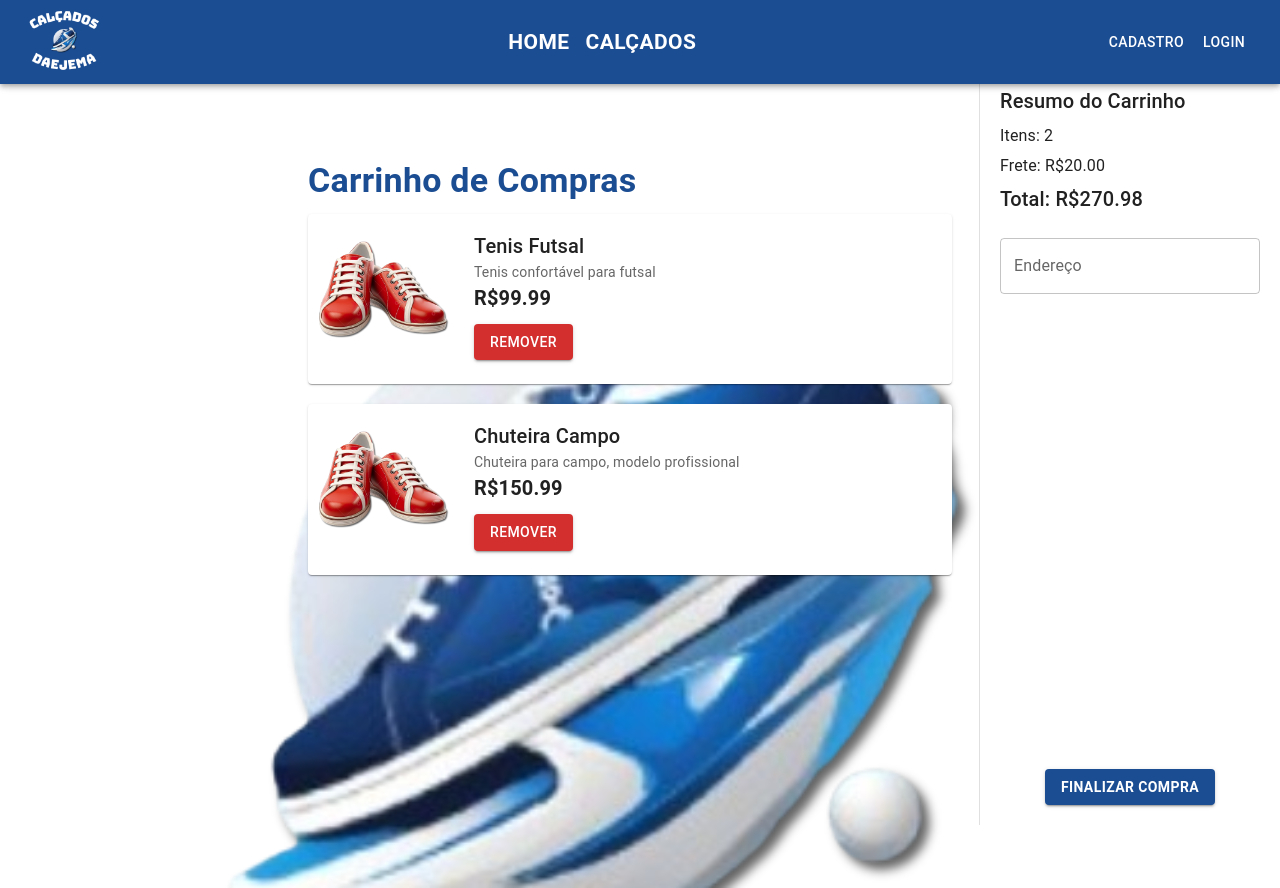
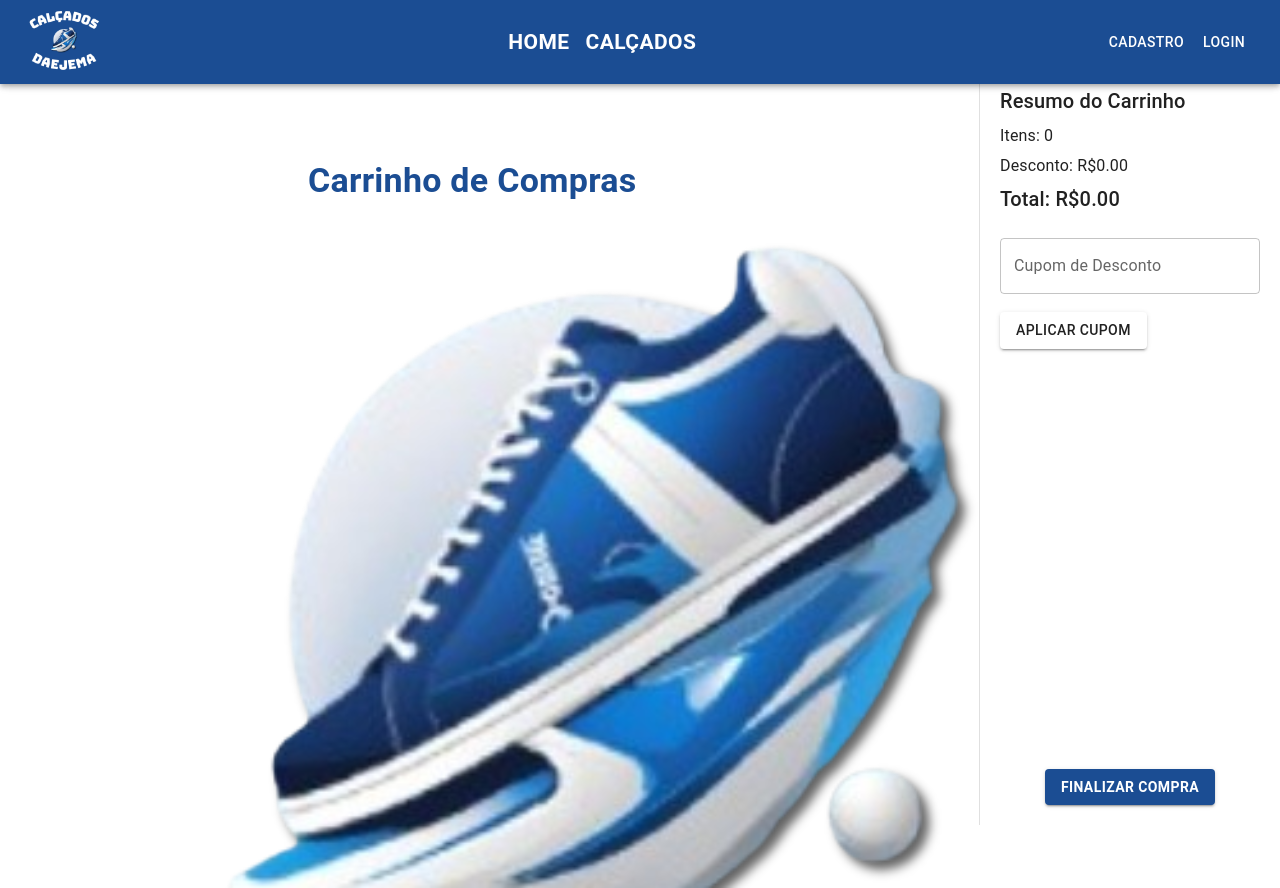
Before and after one commit to mersunsacumene/Controle-de-Estoque, a React (Create React App) app in the folder sapataria_daejema/: page /carrinho in a window 1280 px wide. Built offline with nearby package versions, Linux system fonts and the light colour scheme.

Commit message:
Carrinho_Funcoes

```diff
--- a/sapataria_daejema/src/App.js
+++ b/sapataria_daejema/src/App.js
@@ -14,9 +14,11 @@ import CadastroLote from "./CadastroLote";
 import CadastroFornecedor from "./CadastroFornecedor";
 import Admin from "./Admin";
 import AdicionarMercadoria from "./AdicionarMercadoria";
+import {CartProvider} from "./CarrinhoContext";
 
 function App() {
   return (
+      <CartProvider>
     <Router>
       <Navbar />
       <Routes>
@@ -35,6 +37,7 @@ function App() {
         <Route path="/login" element={<Login />} />
       </Routes>
     </Router>
+      </CartProvider>
   );
 }
 
--- a/sapataria_daejema/src/Carrinho.js
+++ b/sapataria_daejema/src/Carrinho.js
@@ -1,43 +1,35 @@
-import React, { useState } from 'react';
-import { Box, Drawer, Card, CardContent, Typography, Button, Grid, TextField } from '@mui/material';
-import {useBackground} from "./static/UseBackGround";
-import one from "./static/Sapato.png";
+import React, { useState, useContext } from 'react';
+import { Box, Drawer, Card, CardContent, Typography, Button, TextField } from '@mui/material';
+import { useBackground } from "./static/UseBackGround";
 import { ThemeProvider } from '@mui/material/styles';
 import { theme } from './static/Utils';
-
+import { CarrinhotContext } from './CarrinhoContext';
 
 function Carrinho() {
     useBackground('favicon2.png');
-    const [drawerOpen, setDrawerOpen] = useState(true);  // Drawer fixo à direita
-    const [produtosCarrinho, setProdutosCarrinho] = useState([
-        {
-            id: 1,
-            nome_prod: 'Tenis Futsal',
-            preco_unit: 99.99,
-            url_img: one,
-            descricao: 'Tenis confortável para futsal'
-        },
-        {
-            id: 2,
-            nome_prod: 'Chuteira Campo',
-            preco_unit: 150.99,
-            url_img: one,
-            descricao: 'Chuteira para campo, modelo profissional'
-        }
-    ]);
-    const [endereco, setEndereco] = useState('');
-    const [frete, setFrete] = useState(20.0);
+
+    // Consome o estado do carrinho do contexto global
+    const { produtosCarrinho, removeFromCart } = useContext(CarrinhotContext);
+
+    const [drawerOpen, setDrawerOpen] = useState(true); // Drawer fixo à direita
+    const [cupom, setCupom] = useState('');
+    const [desconto, setDesconto] = useState(0); // Desconto em valor
 
     const handleToggleDrawer = () => {
         setDrawerOpen(!drawerOpen);
     };
 
-    const handleRemoveProduct = (id) => {
-        setProdutosCarrinho(produtosCarrinho.filter(produto => produto.id !== id));
+    const handleCupomChange = (event) => {
+        setCupom(event.target.value);
     };
 
-    const handleEnderecoChange = (event) => {
-        setEndereco(event.target.value);
+    // Função para aplicar o desconto
+    const aplicarDesconto = () => {
+        if ((cupom === 'Matheus' || cupom === 'Emerson') && produtosCarrinho.length > 0) {
+            setDesconto(50.0); // Exemplo de desconto fixo de R$ 50
+        } else {
+            setDesconto(0);
+        }
     };
 
     return (
@@ -66,21 +58,31 @@ function Carrinho() {
                         </Typography>
 
                         <Typography variant="body1" gutterBottom>
-                        Frete: R${frete.toFixed(2)}
+                            Desconto: R${desconto.toFixed(2)}
                         </Typography>
 
                         <Typography variant="h6" gutterBottom>
-                        Total: R${(produtosCarrinho.reduce((acc, produto) => acc + produto.preco_unit, 0) + frete).toFixed(2)}
+                            Total: R${(produtosCarrinho.reduce((acc, produto) => acc + parseFloat(produto.preco_unit), 0) - desconto).toFixed(2)}
                         </Typography>
 
+                        {/* Campo para inserir o cupom */}
                         <TextField
-                        label="Endereço"
+                            label="Cupom de Desconto"
                             fullWidth
                             margin="normal"
                             variant="outlined"
-                        value={endereco}
-                        onChange={handleEnderecoChange}
+                            value={cupom}
+                            onChange={handleCupomChange}
                         />
+
+                        <Button
+                            variant="contained"
+                            color="primary"
+                            onClick={aplicarDesconto}
+                            sx={{ marginTop: '10px' }}
+                        >
+                            Aplicar Cupom
+                        </Button>
                     </Box>
 
                     <Box
@@ -103,30 +105,30 @@ function Carrinho() {
                 </Drawer>
 
                 <Box sx={{ flex: 1, marginTop: '80px', marginRight: '320px' }}>
-                <Typography variant="h4" color= "secondary" sx={{ fontWeight: 'bold' }} gutterBottom>
+                    <Typography variant="h4" color="secondary" sx={{ fontWeight: 'bold' }} gutterBottom>
                         Carrinho de Compras
                     </Typography>
 
                     {produtosCarrinho.map((produto) => (
-                    <Card key={produto.id} sx={{ marginBottom: '20px', display: 'flex' }}>
+                        <Card key={produto.id_prod} sx={{ marginBottom: '20px', display: 'flex' }}>
                             <Box
                                 component="img"
-                            src={produto.url_img}
+                                src={`http://localhost:5000${produto.url_img}`} // Certifique-se do caminho correto
                                 alt={produto.nome_prod}
                                 sx={{ width: '150px', height: '150px', objectFit: 'cover' }}
                             />
                             <CardContent sx={{ flex: 1 }}>
                                 <Typography variant="h6">{produto.nome_prod}</Typography>
                                 <Typography variant="body2" color="textSecondary">
-                                {produto.descricao}
+                                    Marca: {produto.marca_prod || 'Marca não disponível'}
                                 </Typography>
                                 <Typography variant="h6" sx={{ fontWeight: 'bold' }}>
-                                R${produto.preco_unit}
+                                    R${parseFloat(produto.preco_unit).toFixed(2)}
                                 </Typography>
                                 <Button
                                     variant="contained"
                                     color="error"
-                                onClick={() => handleRemoveProduct(produto.id)}
+                                    onClick={() => removeFromCart(produto.id_prod)}
                                     sx={{ marginTop: '10px' }}
                                 >
                                     Remover
--- /dev/null
+++ b/sapataria_daejema/src/CarrinhoContext.js
@@ -0,0 +1,23 @@
+import React, { createContext, useState } from 'react';
+
+export const CarrinhotContext = createContext();
+
+export const CartProvider = ({ children }) => {
+    const [produtosCarrinho, setProdutosCarrinho] = useState([]);
+
+    const addToCart = (produto) => {
+        console.log("Antes de adicionar:", produtosCarrinho); // Estado atual
+        setProdutosCarrinho((prev) => [...prev, produto]);
+        console.log("Depois de adicionar:", [...produtosCarrinho, produto]);
+    };
+
+    const removeFromCart = (id_prod) => {
+        setProdutosCarrinho((prev) => prev.filter((produto) => produto.id_prod !== id_prod));
+    };
+
+    return (
+        <CarrinhotContext.Provider value={{ produtosCarrinho, addToCart, removeFromCart }}>
+            {children}
+        </CarrinhotContext.Provider>
+    );
+};
--- a/sapataria_daejema/src/Carroussel.js
+++ b/sapataria_daejema/src/Carroussel.js
@@ -1,6 +1,7 @@
 import React, { useEffect, useState } from 'react';
 import Carousel from 'react-material-ui-carousel';
 import { Box, Card, CardContent, Typography, Button, Grid } from '@mui/material';
+import axios from 'axios';
 
 // Função para agrupar produtos em lotes
 const agruparProdutos = (produtos, tamanhoGrupo) => {
@@ -16,14 +17,21 @@ function Carroussel() {
 
     // Simulação de 20 produtos
     useEffect(() => {
-        // Simulando 20 produtos com imagens, nomes e valores
-        const simulado = Array.from({ length: 20 }, (_, index) => ({
-            evento: 'Promoção',
-            nome: `Produto ${index + 1}`,
-            valor: `R$ ${(index + 1) * 10},00`,
-            imagem: 'Sapato.png', // Aqui você pode colocar uma URL de imagem real ou usar uma imagem genérica
-        }));
-        setProdutos(simulado);
+        // Fazendo a requisição para buscar as promoções
+        axios.get('http://localhost:5000/promocao/promocoes')  // Ajuste para o endpoint da sua API
+            .then(response => {
+                // Atualiza o estado com os produtos obtidos da API
+                const promocoes = response.data.promocoesComItens.map(item => ({
+                    evento: 'Promoção',
+                    nome: item.produto.nome_prod,
+                    valor: item.promocao.valor,
+                    imagem: item.produto.url_img, // Defina um valor padrão para imagem, caso não venha
+                }));
+                setProdutos(promocoes);
+            })
+            .catch(error => {
+                console.error('Erro ao carregar promoções', error);
+            });
     }, []);
 
     // Agrupar produtos em lotes de 12 (para preencher 3 linhas com 4 cards cada)
--- a/sapataria_daejema/src/Produtos.js
+++ b/sapataria_daejema/src/Produtos.js
@@ -6,9 +6,14 @@ import { theme } from "./static/Utils";
 import { ThemeProvider } from '@mui/material/styles';
 import { useBackground } from "./static/UseBackGround";
 import axios from 'axios';
-
+import { useContext } from 'react';
+import {CarrinhotContext} from './CarrinhoContext'
+import { useNavigate } from "react-router-dom";
 function Produtos() {
     useBackground('favicon2.png');
+    const { addToCart } = useContext(CarrinhotContext);
+    const navigate = useNavigate();
+
 
     const [drawerOpen, setDrawerOpen] = useState(false);
     const [produtos, setProdutos] = useState([]);
@@ -45,7 +50,11 @@ function Produtos() {
     const toggleDrawer = (open) => {
         setDrawerOpen(open);
     };
-
+    const handleAddToCart = (produto) => {
+        addToCart(produto);
+        console.log("Produto adicionado:", produto);
+        navigate('/carrinho'); // Redireciona para a página do carrinho
+    };
     const handleTypeClick = (type) => {
         fetchProductsByType(type);
     };
@@ -112,8 +121,8 @@ function Produtos() {
                                             border: '2px solid black',
                                             borderRadius: '99px',
                                         }}
-                                    >
-                                        Comprar
+                                        onClick={() => handleAddToCart(produto)}     >
+                                        Adicionar ao Carrinho
                                     </Button>
                                 </CardContent>
                             </Card>
```
Also changed, not shown: sapataria_daejema/src/CadastroFuncionario.js (+1 -21 lines). Lines whose indentation alone changed are shown as unchanged.
